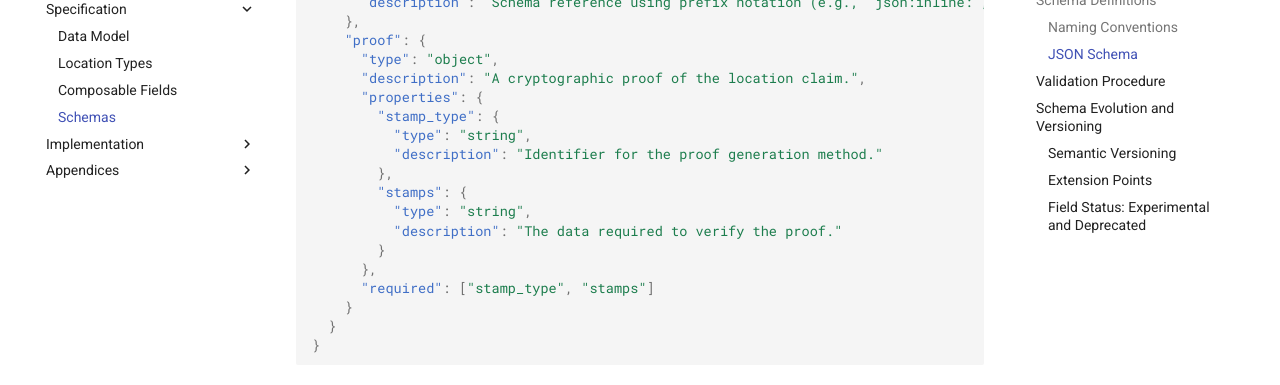
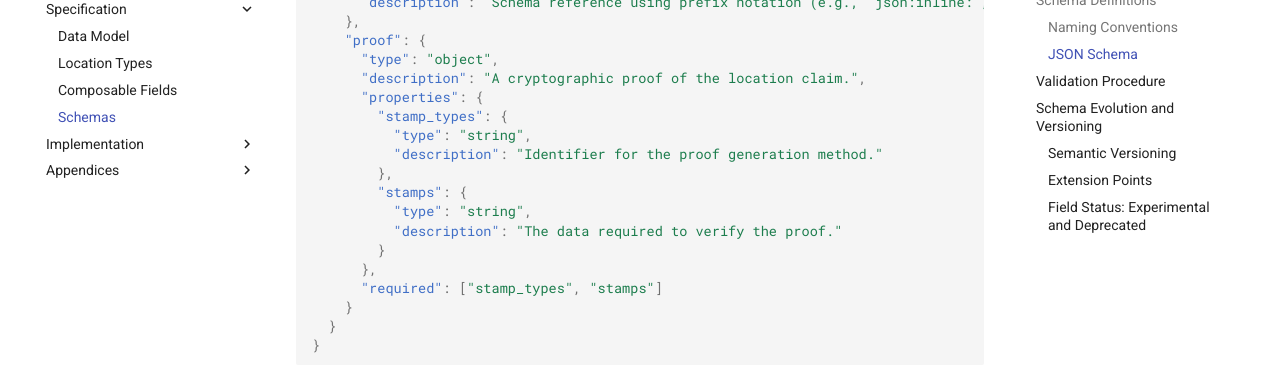
Before and after one commit to DecentralizedGeo/location-protocol-spec, an MkDocs documentation site: the page built from docs/spec-page/specification/schemas.md, in a window 1280 px wide and 900 px high, scrolled down 4804 px. Shown: the part 153-538 px from the top of the window. Built offline with MkDocs 1.6.1 and Material for MkDocs 9.7.7, drawn with Linux system fonts in a browser that asks for light colours; comment, search, counter and statistics services are not loaded.

Commit message:
fix: typo in schemas documentation

```diff
--- a/docs/spec-page/specification/schemas.md
+++ b/docs/spec-page/specification/schemas.md
@@ -230,7 +230,7 @@ The following JSON Schema, compliant with Draft 07 or later, defines the complet
       "type": "object",
       "description": "A cryptographic proof of the location claim.",
       "properties": {
-        "stamp_type": {
+        "stamp_types": {
           "type": "string",
           "description": "Identifier for the proof generation method."
         },
@@ -239,7 +239,7 @@ The following JSON Schema, compliant with Draft 07 or later, defines the complet
           "description": "The data required to verify the proof."
         }
       },
-      "required": ["stamp_type", "stamps"]
+      "required": ["stamp_types", "stamps"]
     }
   }
 }
```
